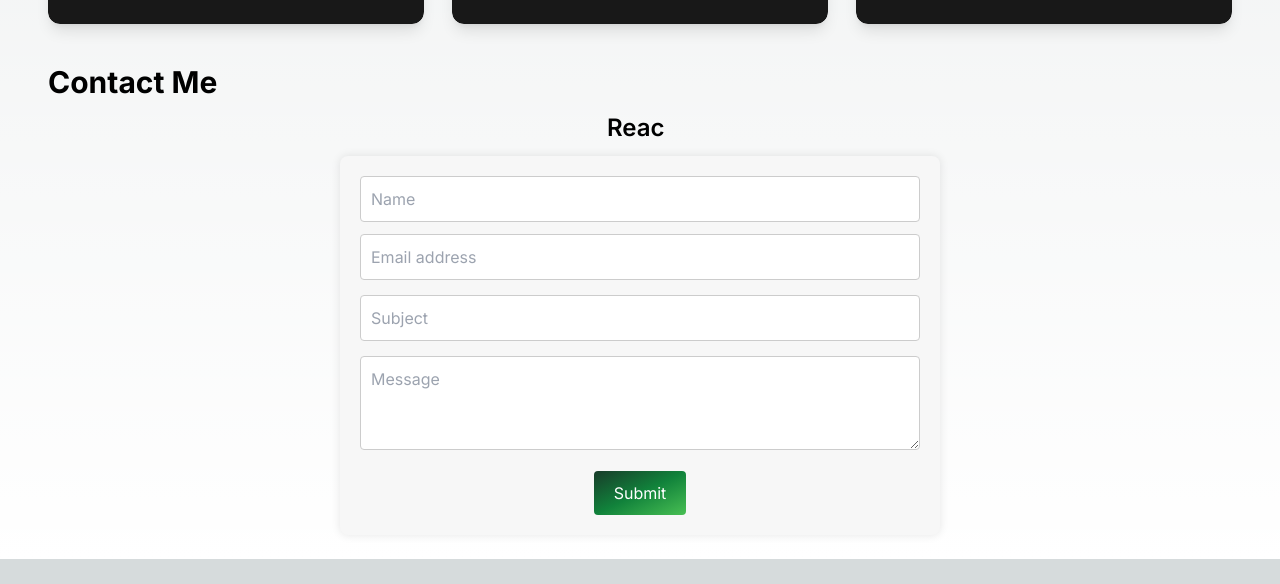
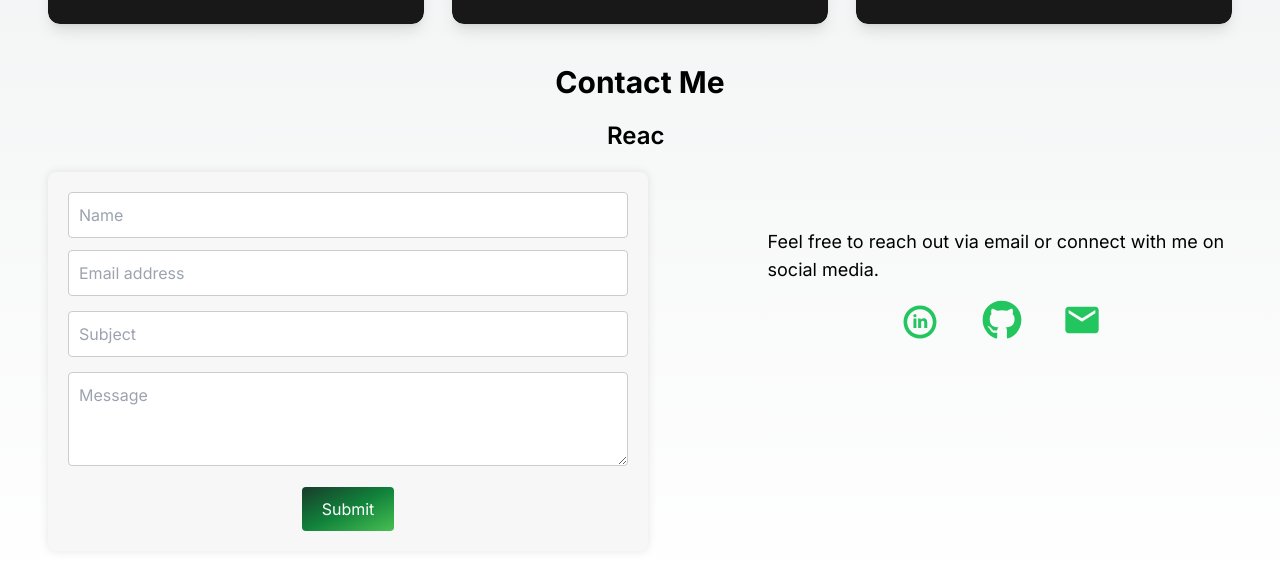
Before and after one commit to SithikaGuruge/Portfolio-My, a Next.js app in the folder my-portfolio/: page / in a window 1280 px wide. Shown: the part 1572-2156 px from the top of the page. Before the commit the page ends 2131 px from the top, so only its background shows below. Built offline with nearby package versions, Linux system fonts and the light colour scheme.

Commit message:
contact form finished

```diff
--- a/my-portfolio/src/app/components/ContactForm.jsx
+++ b/my-portfolio/src/app/components/ContactForm.jsx
@@ -14,7 +14,7 @@ const ContactForm = () => {
   const styles = {
     container: {
       maxWidth: '600px',
-      margin: '0 auto',
+      margin: '0 0',
       padding: '20px',
       backgroundColor: '#f7f7f7',
       borderRadius: '8px',
--- a/my-portfolio/src/app/components/ContactSection.jsx
+++ b/my-portfolio/src/app/components/ContactSection.jsx
@@ -2,22 +2,50 @@
 import React from "react";
 import { TypeAnimation } from "react-type-animation";
 import ContactForm from "./ContactForm";
+import { TiSocialLinkedinCircular } from "react-icons/ti";
+import { FaGithub } from "react-icons/fa";
+import { MdEmail } from "react-icons/md";
+import Link from "next/link";
 
 export default function ContactSection() {
   return (
     <diV>
-      <div className="flex mt-10 font-bold text-3xl justify-center md:justify-start">
+      <div className="flex mt-10 font-bold text-3xl justify-center">
         Contact Me
       </div>
-      <span className="flex justify-center py-3 md:text-2xl font-semibold">
+      <span className="flex justify-center flex-col py-3 ">
+        <div className="text-center my-2 pb-3 md:text-2xl font-semibold">
           <TypeAnimation
             sequence={["Reach out for a new project ", 1000, "Say Hello", 1000]}
             wrapper="span"
             speed={50}
             repeat={Infinity}
           />
+        </div>
+        <div className="lg:flex w-full lg:flex-row lg:justify-between ">
+          <div className="lg:w-3/4">
+            <ContactForm />
+          </div>
+          <div>
+            <h1 className="mt-10 py-4 text-lg">
+              {" "}
+              Feel free to reach out via email or connect with me on social
+              media.
+            </h1>
+            <div className="flex flex-row justify-center">
+              <Link href="http://www.linkedin.com/in/sithika-guruge-37a580214">
+                <TiSocialLinkedinCircular className=" w-11 h-11 mx-5 text-green-500" />
+              </Link>
+              <Link href="https://github.com/SithikaGuruge">
+                <FaGithub className=" w-10 h-10 mx-5 text-green-500" />
+              </Link>
+              <Link href="mailto:sithika.21@cse.mrt.ac.lk">
+                <MdEmail className=" w-10 h-10 mx-5 text-green-500" />
+              </Link>
+            </div>
+          </div>
+        </div>
       </span>
-      <ContactForm />
     </diV>
   );
 }
```
Lines whose indentation alone changed are shown as unchanged.
